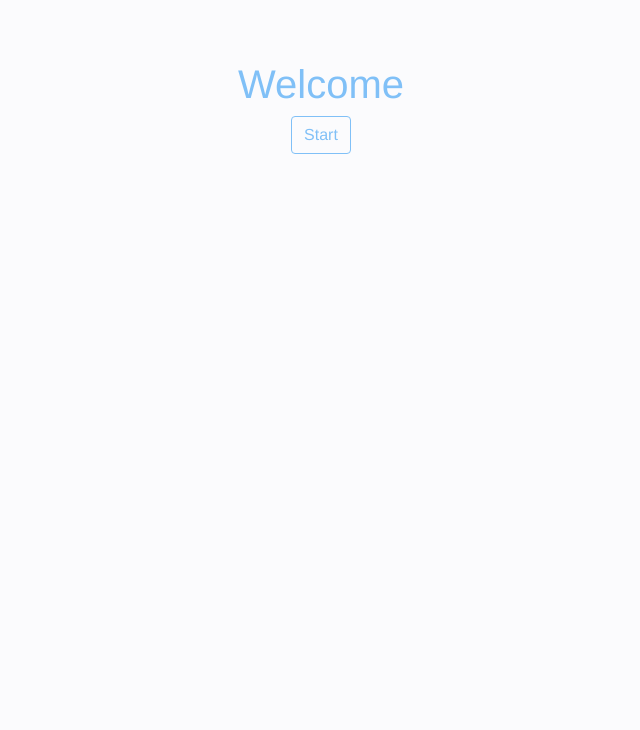
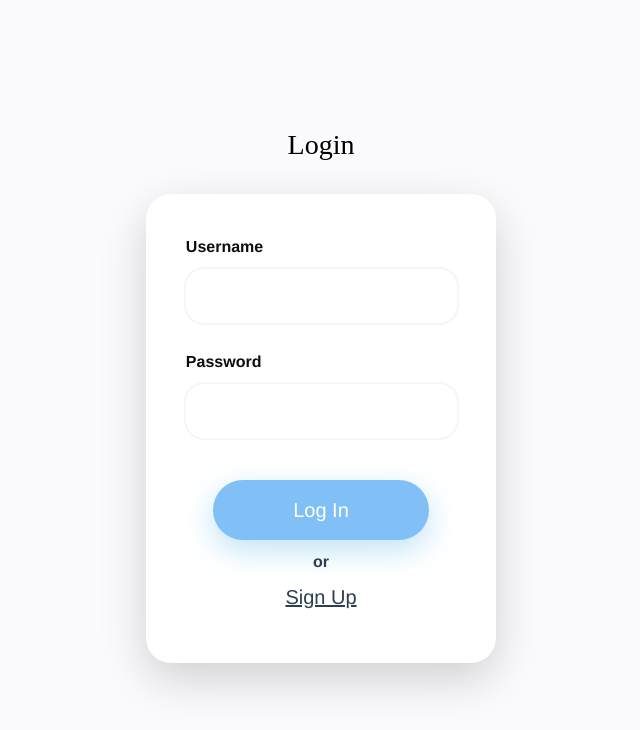
Before and after one commit to Atomator/percept, a Vue app: page /#/login in a window 1280 px wide. Before the commit this address led to /#/. Shown: the top 730 px of the page, without its empty margins (319-959 px from the left). Built offline with nearby package versions, Linux system fonts and the light colour scheme.

Commit message:
Fixed things in Comment
I fixed everything except for adding bootstrap to the code, cause I suck at it

```diff
--- a/src/pages/Login.vue
+++ b/src/pages/Login.vue
@@ -10,7 +10,7 @@
       <input type="submit" value="Log In"> <br/>
        <label style="font-weight:bold;" >or</label>
        <br/>
-       <a type="submit" value="Log In" style="display:inline-block;text-decoration:underline;margin-bottom:35px;">Sign Up</a>
+       <a type="submit" value="Log In" style="display:inline-block;text-decoration:underline;margin-bottom:35px;font-size:20px;">Sign Up</a>
   </div>
   </div>
 </template>
@@ -27,20 +27,19 @@ body {
 h3{
 color:#000000;
 font-weight:bolder;
-font-family:  Calibri, 'Trebuchet MS', sans-serif;
+font-family:  'Avenir';
 margin-bottom: 35px;
 }
 
 input[type=button], input[type=submit], input[type=reset]  {
-  background-color: #56baed;
+  background-color: #80C0F7;
   border: none;
   color: white;
   padding: 15px 80px;
   text-align: center;
   text-decoration: none;
   display: inline-block;
-  text-transform: uppercase;
-  font-size: 13px;
+  font-size: 20px;
   -webkit-box-shadow: 0 10px 30px 0 rgba(95,186,233,0.4);
   box-shadow: 0 10px 30px 0 rgba(95,186,233,0.4);
   -webkit-border-radius: 5px 5px 5px 5px;
```
